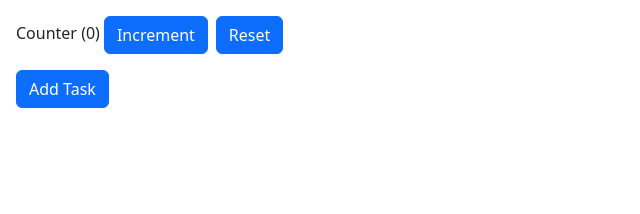
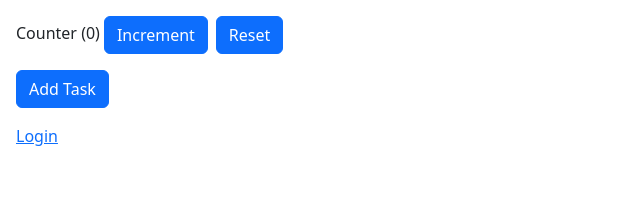
Before and after one commit to Scientific-Research/react-course-part2-starter, a React (Vite) app: page / in a window 1280 px wide. Shown: the top 214 px of the page, without its empty margins (0-640 px from the left). Built offline with nearby package versions, Linux system fonts and the light colour scheme.

Commit message:
Login and Logout are working using useReducer in my method!

```diff
--- a/src/App.tsx
+++ b/src/App.tsx
@@ -1,5 +1,6 @@
 import './App.css';
 import Counter from './state-management/Counter';
+import LoginStatus from './state-management/LoginStatus';
 import TaskList from './state-management/TaskList';
 
 function App() {
@@ -12,6 +13,7 @@ function App() {
 			<TodoList /> */}
 			<Counter />
 			<TaskList />
+			<LoginStatus />
 		</>
 	);
 }
--- a/src/state-management/LoginStatus.tsx
+++ b/src/state-management/LoginStatus.tsx
@@ -1,14 +1,15 @@
-import { useState } from "react";
+import { useReducer } from 'react';
+import loginReducer from './reducers/authReducer';
 
 const LoginStatus = () => {
-  const [user, setUser] = useState('');
-
+	// const [user, setUser] = useState('');
+	const [user, dispatch] = useReducer(loginReducer, '');
 	if (user)
 		return (
 			<>
 				<div>
 					<span className="mx-2">{user}</span>
-          <a onClick={() => setUser('')} href="#">
+					<a onClick={() => dispatch({ type: 'LOGOUT' })} href="#">
 						Logout
 					</a>
 				</div>
@@ -16,7 +17,7 @@ const LoginStatus = () => {
 		);
 	return (
 		<div>
-      <a onClick={() => setUser('mosh.hamedani')} href="#">
+			<a onClick={() => dispatch({ type: 'LOGIN' })} href="#">
 				Login
 			</a>
 		</div>
--- /dev/null
+++ b/src/state-management/reducers/authReducer.ts
@@ -0,0 +1,11 @@
+interface Action {
+	type: 'LOGIN' | 'LOGOUT';
+}
+
+const authReducer = (state: string, action: Action): string => {
+	if (action.type === 'LOGIN') return 'Maxi.Paxi';
+	if (action.type === 'LOGOUT') return '';
+	return state;
+};
+
+export default authReducer;
```
Lines whose indentation alone changed are shown as unchanged.
